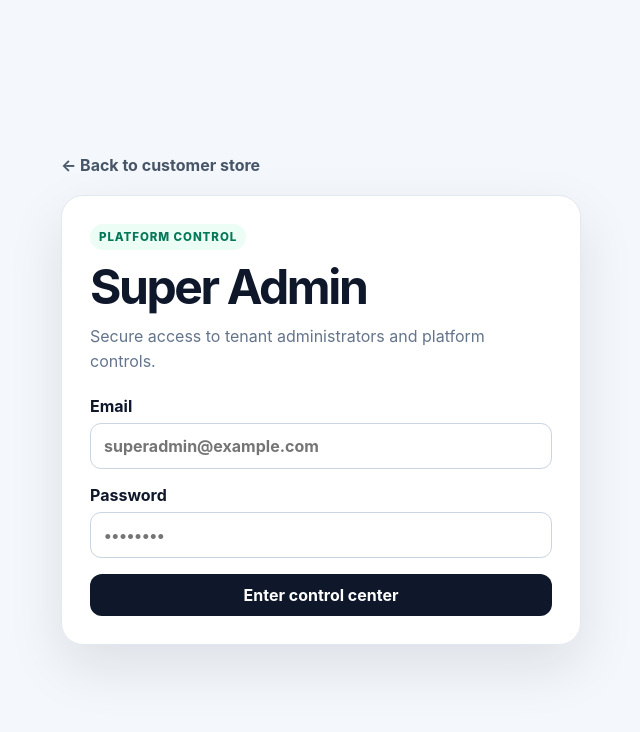
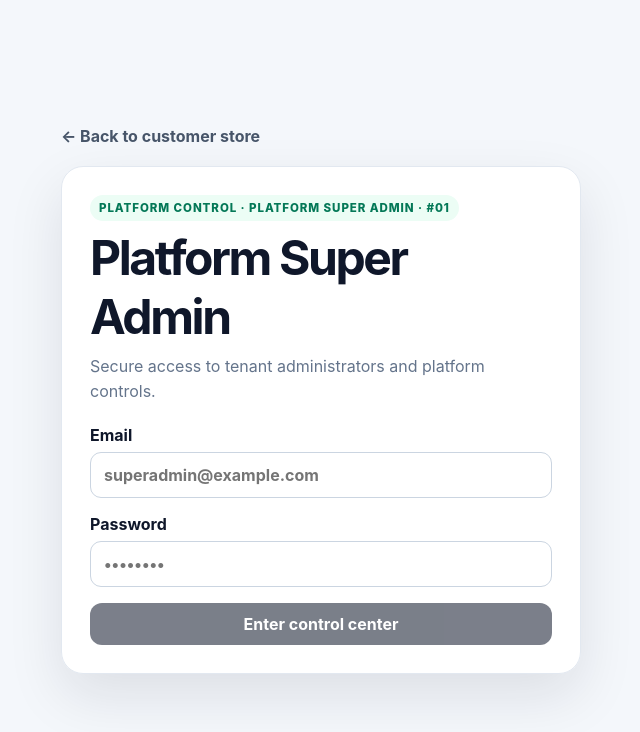
Before and after one commit to Kadasatish/KakinadaMartSaaS, a React (Vite) app: page /super-admin/1/login in a window 1280 px wide. Shown: the top 732 px of the page, without its empty margins (319-959 px from the left). Built offline with nearby package versions, Linux system fonts and the light colour scheme; no server answers.

Commit message:
feat: bind super admin login to identity URL

```diff
--- a/src/superadmin/SuperAdminLogin.jsx
+++ b/src/superadmin/SuperAdminLogin.jsx
@@ -1,11 +1,14 @@
 import { signInWithEmailAndPassword, signOut } from 'firebase/auth'
 import { useState } from 'react'
-import { Link, useNavigate } from 'react-router-dom'
+import { Link, useNavigate, useParams } from 'react-router-dom'
 import { auth, db } from '../firebase'
 import { doc, getDoc } from 'firebase/firestore'
+import { SUPER_ADMIN_URL_IDENTITY } from '../tenant'
 
 export default function SuperAdminLogin() {
   const navigate = useNavigate()
+  const { superAdminSlug } = useParams()
+  const validUrl = superAdminSlug === SUPER_ADMIN_URL_IDENTITY.slug
   const [email, setEmail] = useState('')
   const [password, setPassword] = useState('')
   const [error, setError] = useState('')
@@ -18,6 +21,10 @@ export default function SuperAdminLogin() {
       setError('Firebase is not configured yet.')
       return
     }
+    if (!validUrl) {
+      setError('Unknown Super Admin URL.')
+      return
+    }
     setBusy(true)
     try {
       const credential = await signInWithEmailAndPassword(auth, email, password)
@@ -27,7 +34,7 @@ export default function SuperAdminLogin() {
         await signOut(auth)
         throw new Error('Super Admin access denied.')
       }
-      navigate('/super-admin', { replace: true })
+      navigate(`/super-admin/${superAdminSlug}`, { replace: true })
     } catch (err) {
       setError(err.message || 'Sign in failed.')
     } finally {
@@ -40,13 +47,13 @@ export default function SuperAdminLogin() {
       <section className="auth-shell">
         <Link className="auth-back" to="/">← Back to customer store</Link>
         <div className="auth-card">
-          <span className="auth-badge">Platform control</span>
-          <h1>Super Admin</h1>
+          <span className="auth-badge">Platform control · {SUPER_ADMIN_URL_IDENTITY.name} · #{SUPER_ADMIN_URL_IDENTITY.number}</span>
+          <h1>{SUPER_ADMIN_URL_IDENTITY.name}</h1>
           <p>Secure access to tenant administrators and platform controls.</p>
           <form className="form-card" onSubmit={submit}>
             <label>Email<input autoComplete="email" type="email" required value={email} onChange={(e) => setEmail(e.target.value)} placeholder="superadmin@example.com" /></label>
             <label>Password<input autoComplete="current-password" type="password" required value={password} onChange={(e) => setPassword(e.target.value)} placeholder="••••••••" /></label>
-            <button type="submit" disabled={busy}>{busy ? 'Verifying access…' : 'Enter control center'}</button>
+            <button type="submit" disabled={busy || !validUrl}>{busy ? 'Verifying access…' : 'Enter control center'}</button>
             {error && <p className="error">{error}</p>}
           </form>
         </div>
```
